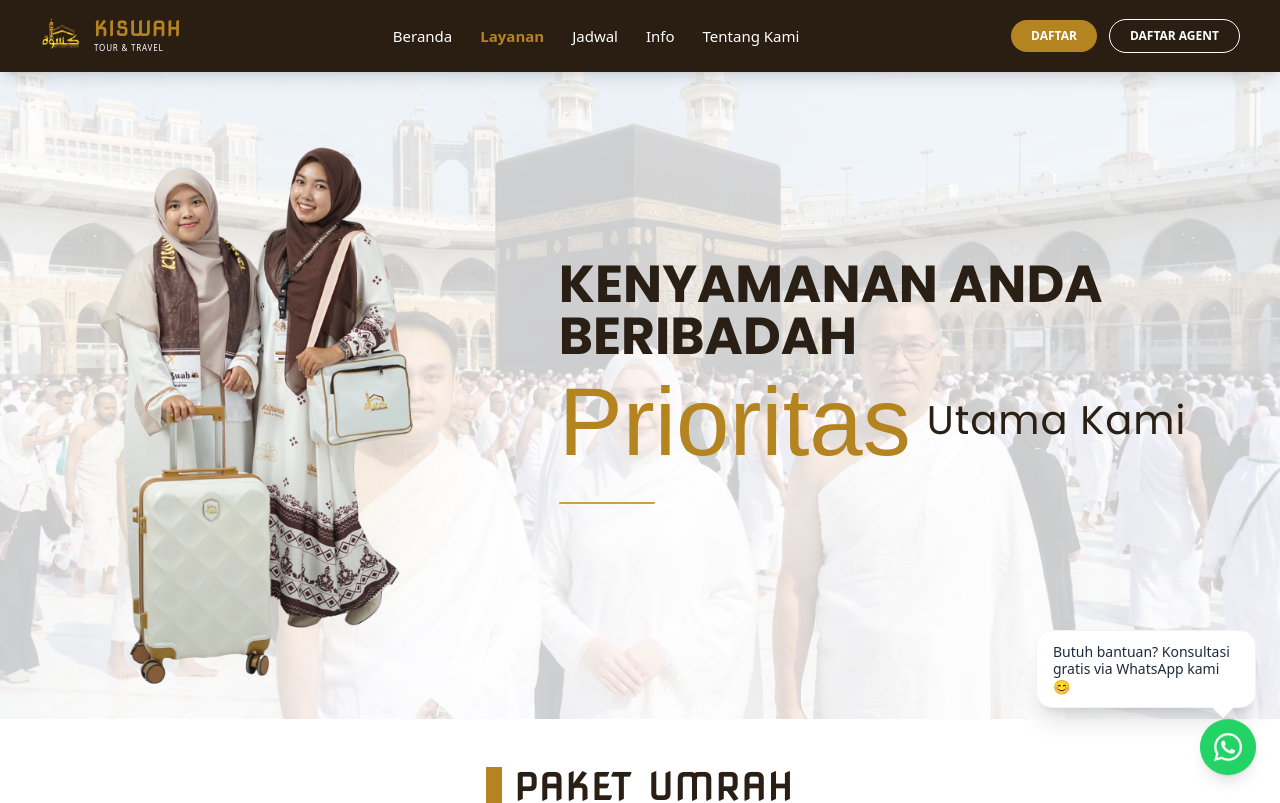
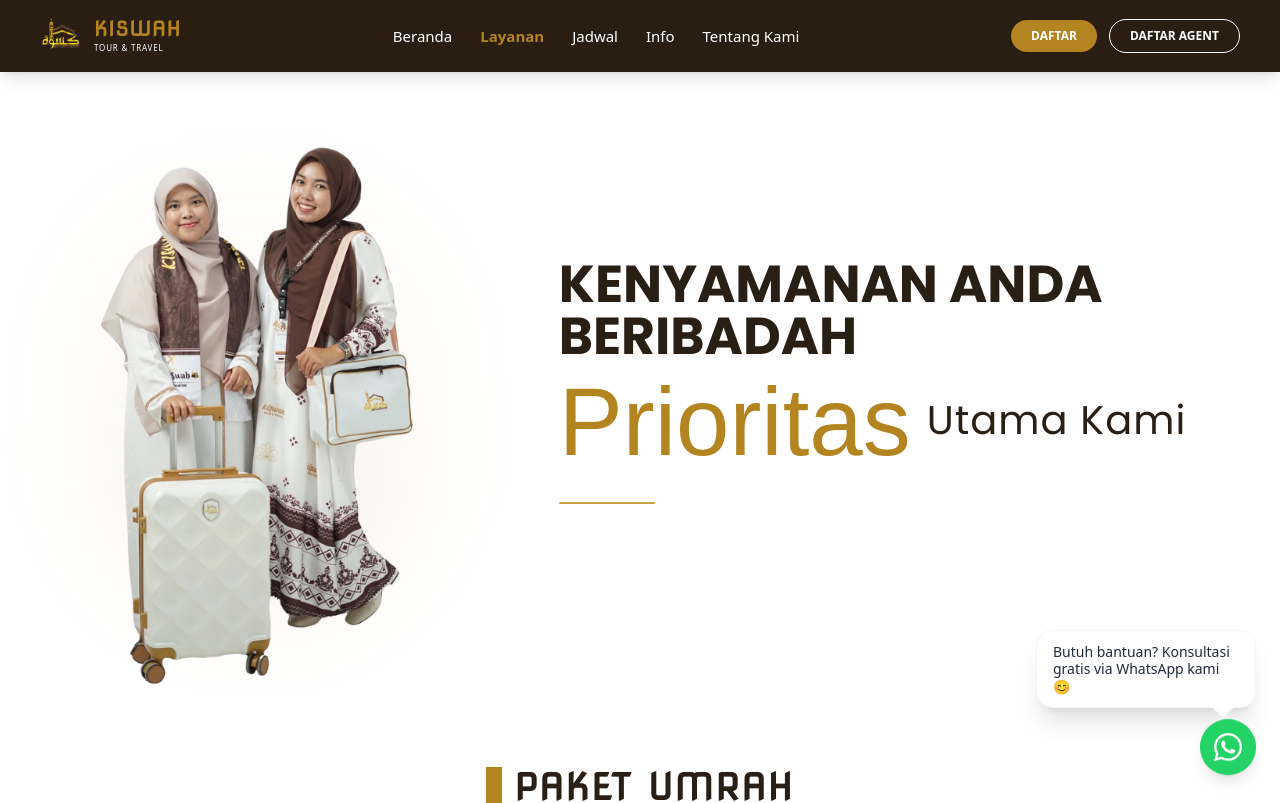
Before and after one commit to Rindra-Aniko/kiswah, a Next.js app: page /layanan in a window 1280 px wide. Shown: the top 803 px of the page. Built offline with nearby package versions, Linux system fonts and the light colour scheme; a web font is replaced by a local one.

Commit message:
perbaikan: hapus background hero di layanan page & sesuaikan gambar artikel

```diff
--- a/app/artikel/page.tsx
+++ b/app/artikel/page.tsx
@@ -89,7 +89,7 @@ export default async function ArtikelPage({
         className="relative py-24 px-4 overflow-hidden"
       >
         <Image
-          src="/image/melepas_jemaah.webp"
+          src="/image/haji_khusus.webp"
           alt="Info Background"
           fill
           priority
--- a/app/info/page.tsx
+++ /dev/null
@@ -1,7 +0,0 @@
-export default function InfoPage() {
-  return (
-    <main>
-      <h1>Info</h1>
-    </main>
-  );
-}
--- a/app/layanan/page.tsx
+++ b/app/layanan/page.tsx
@@ -126,18 +126,8 @@ export default function LayananPage() {
   return (
     <div>
       <section
-        className="relative w-full min-h-[60vh] sm:min-h-[70vh] md:min-h-[80vh] flex items-center overflow-hidden pt-1 pb-8"
+        className="relative w-full min-h-[60vh] sm:min-h-[70vh] md:min-h-[80vh] flex items-center overflow-hidden pt-1 pb-8 bg-white"
       >
-      <Image
-        src="/image/hero.webp"
-        alt="Hero Background"
-        fill
-        priority
-        unoptimized
-        className="object-cover object-center select-none pointer-events-none z-0"
-      />
-      {/* Overlay Putih untuk kesan bersih dan elegan sekaligus masking opacity */}
-      <div className="absolute inset-0 bg-white/80 z-10" />
 
       {/* Container Utama dengan Grid Responsif */}
       <div className="relative max-w-7xl mx-auto px-4 sm:px-6 lg:px-8 w-full grid grid-cols-1 lg:grid-cols-12 gap-8 md:gap-12 items-center z-20">
```
